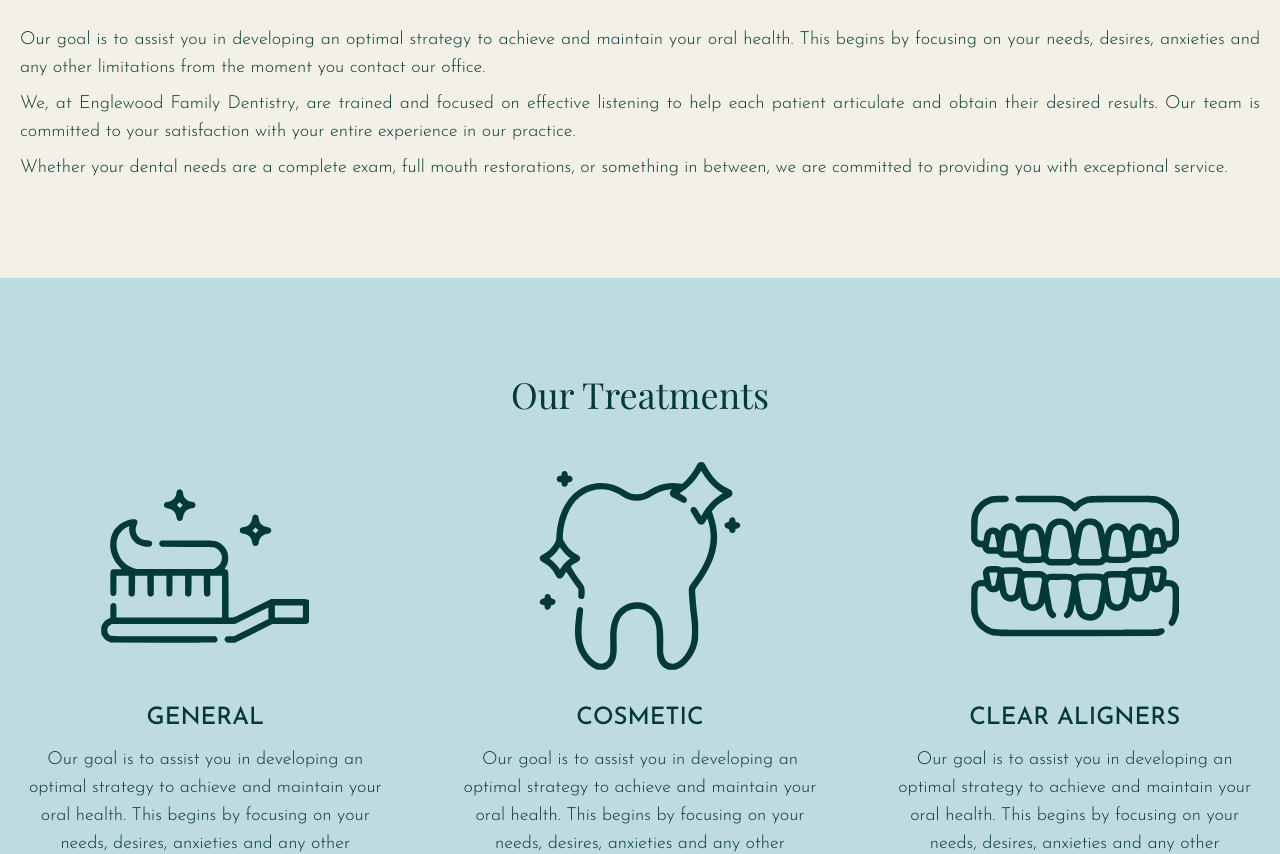
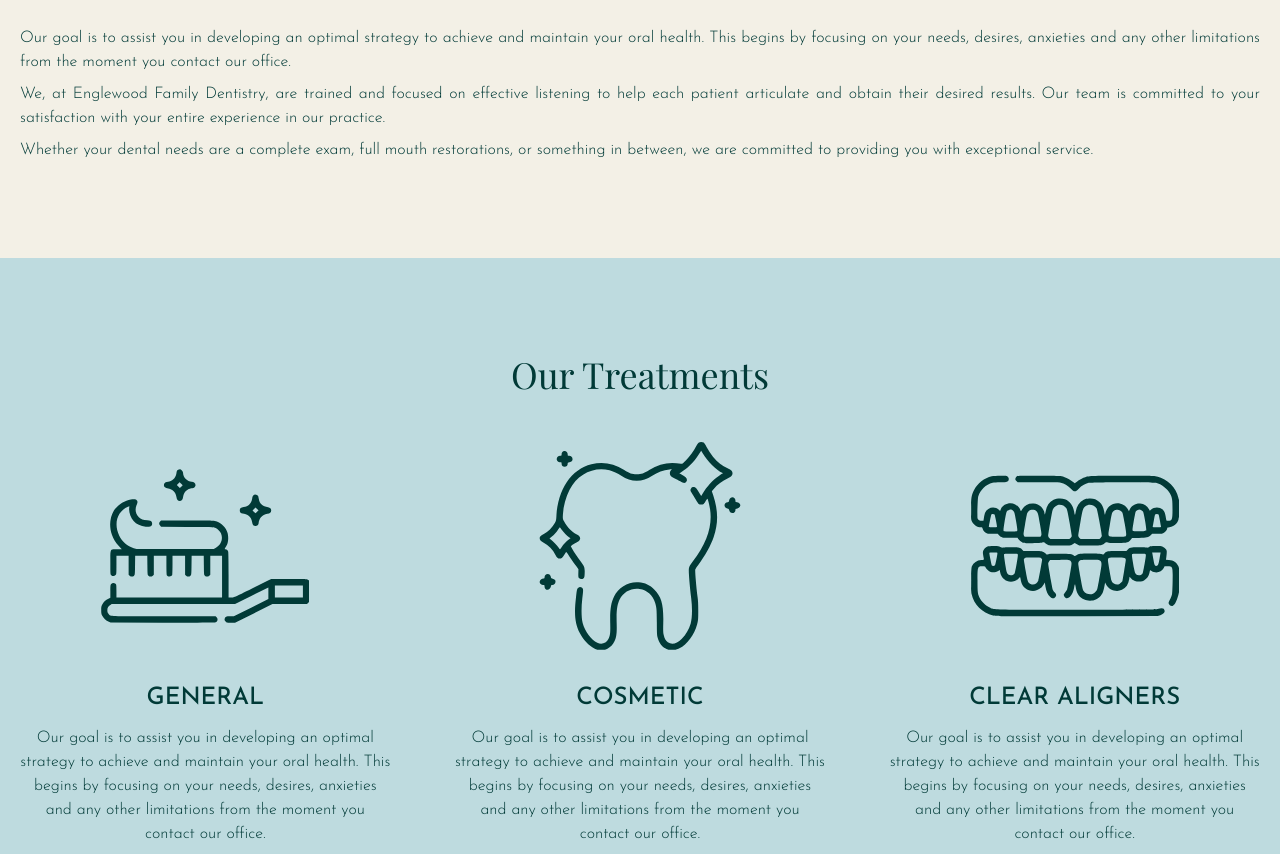
Before and after one commit to mehekj/efd-wp-theme, a website: page index.html in a window 1280 px wide. Shown: the part 691-1545 px from the top of the page. Drawn offline with nearby package versions, Linux system fonts and the light colour scheme; a web font is replaced by a local one.

Commit message:
test small text

```diff
--- a/index.html
+++ b/index.html
@@ -109,7 +109,7 @@
     <div class="w-full bg-cream py-24">
         <section class="flex flex-col gap-8 container mx-auto px-5 max-w-screen-xl h-full">
             <h2 class="text-blue font-serif font-bold text-4xl">Our Philosophy</h2>
-            <div class="flex flex-col gap-2 text-lg text-justify">
+            <div class="flex flex-col gap-2 text-justify">
                 <p>Our goal is to assist you in developing an optimal strategy to achieve and maintain your oral health.
                     This begins by focusing on your needs, desires, anxieties and any other limitations from the moment
                     you
@@ -134,7 +134,7 @@
                     <img src="./img/general.svg" class="w-32 md:w-52" alt="toothbrush icon" />
                     <div class="flex flex-col items-center text-center gap-3">
                         <h3 class="text-2xl uppercase font-normal">General</h3>
-                        <p class="text-lg">Our goal is to assist you in developing an optimal strategy to
+                        <p>Our goal is to assist you in developing an optimal strategy to
                             achieve and
                             maintain your oral
                             health. This begins by focusing on your needs, desires, anxieties and any other limitations
@@ -146,7 +146,7 @@
                     <img src="./img/cosmetic.svg" class="w-32 md:w-52" alt="tooth icon" />
                     <div class="flex flex-col items-center text-center gap-3">
                         <h3 class="text-2xl uppercase font-normal">Cosmetic</h3>
-                        <p class="text-lg">Our goal is to assist you in developing an optimal strategy to
+                        <p>Our goal is to assist you in developing an optimal strategy to
                             achieve and
                             maintain your oral
                             health. This begins by focusing on your needs, desires, anxieties and any other limitations
@@ -158,7 +158,7 @@
                     <img src="./img/aligners.svg" class="w-32 md:w-52" alt="aligner icon" />
                     <div class="flex flex-col items-center text-center gap-3">
                         <h3 class="text-2xl uppercase font-normal">Clear Aligners</h3>
-                        <p class="text-lg">Our goal is to assist you in developing an optimal strategy to
+                        <p>Our goal is to assist you in developing an optimal strategy to
                             achieve and
                             maintain your oral
                             health. This begins by focusing on your needs, desires, anxieties and any other limitations
```
